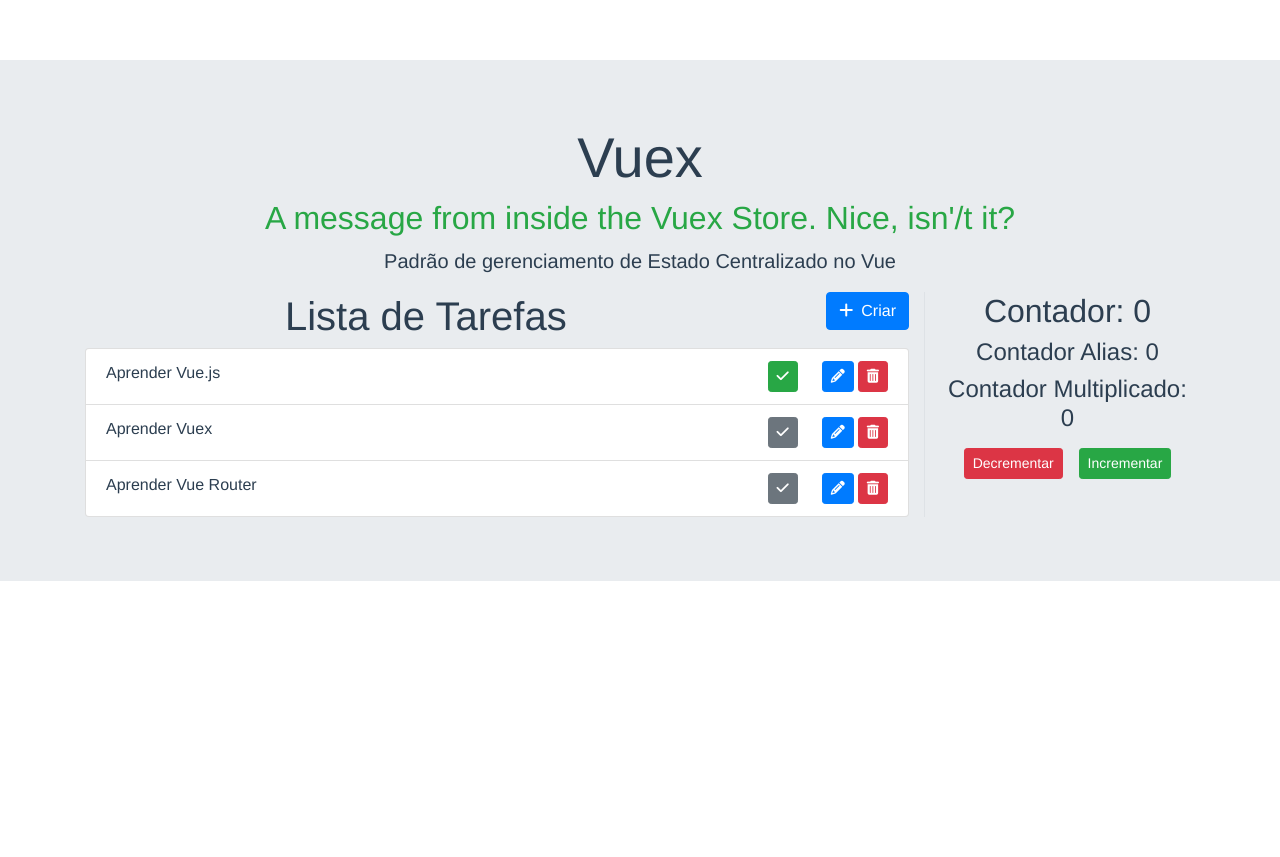
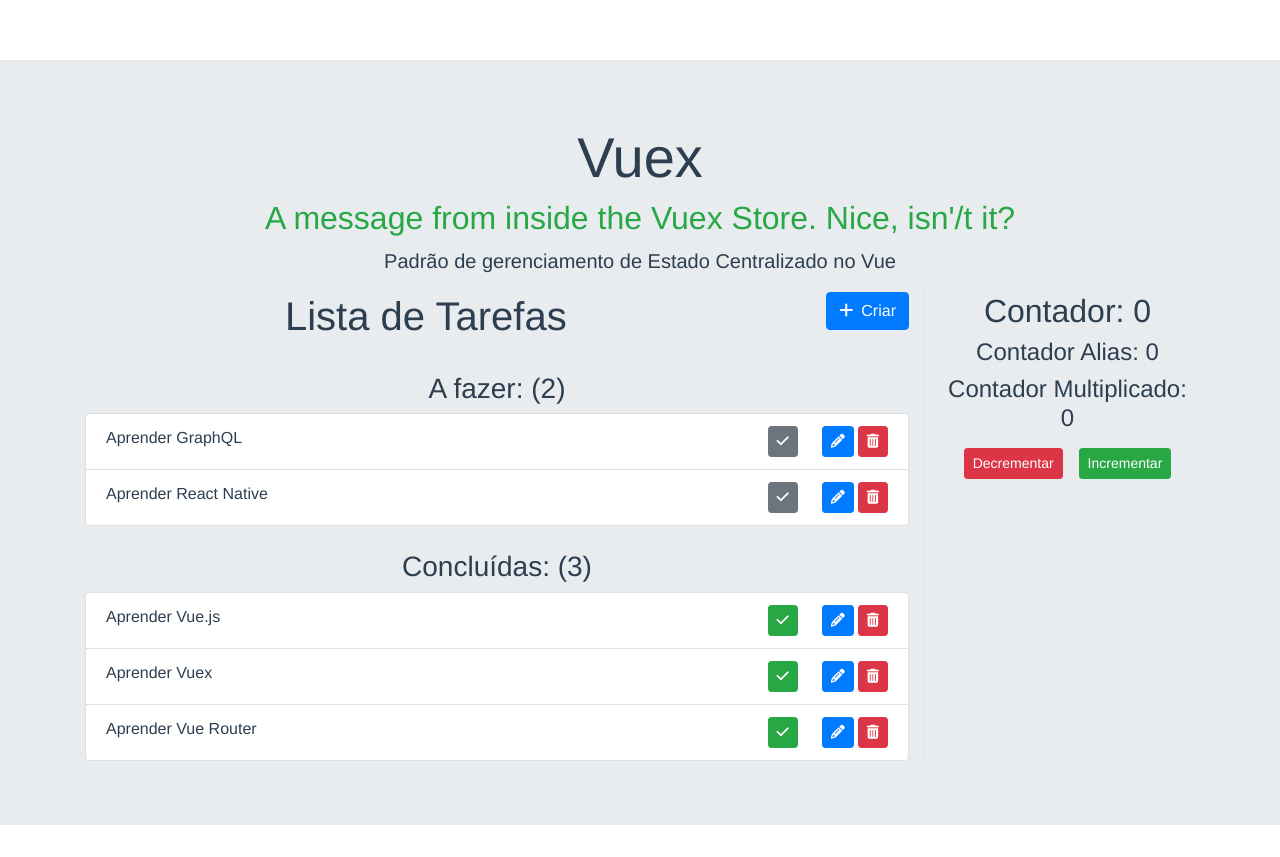
Before and after one commit to italofelipe/vuex-practice, a Vue app: page / in a window 1280 px wide. Before the commit the page ends 800 px from the top, so only its background shows below. Built offline with nearby package versions, Linux system fonts and the light colour scheme.

Commit message:
Implementado getters nos componentes.

```diff
--- a/src/components/TarefasLista.vue
+++ b/src/components/TarefasLista.vue
@@ -5,28 +5,51 @@
 				<h1 class="font-weight-light">Lista de Tarefas</h1>
 			</div>
 			<div class="col-sm-2">
-        <button class="btn btn-primary float-right" @click="exibirFormularioCriarTarefa">
+				<button
+					class="btn btn-primary float-right"
+					@click="exibirFormularioCriarTarefa"
+				>
 					<i class="fa fa-plus mr-2"></i>
 					<span>Criar</span>
 				</button>
 			</div>
 		</div>
 
-    <ul class="list-group" v-if="tarefas.length > 0">
+		<h3 class="font-weight-light mt-4">
+			A fazer: ({{ $store.getters.tarefasAFazer.length }})
+		</h3>
+
+		<ul class="list-group" v-if="$store.getters.tarefasAFazer.length > 0">
 			<TarafasListaItem
-        v-for="tarefa in tarefas"
+				v-for="tarefa in $store.getters.tarefasAFazer"
 				:key="tarefa.id"
 				:tarefa="tarefa"
 				@editar="selecionarTarefaParaEdicao"
 			/>
 		</ul>
-    <p v-else>Nenhuma tarefa criada.</p>
+		<p v-else>Nenhuma tarefa a fazer.</p>
+
+
+    <h3 class="font-weight-light mt-4">
+			Concluídas: ({{ $store.getters.totalTarefasConcluidas }})
+		</h3>
+
+		<ul class="list-group" v-if="$store.getters.tarefasConcluidas.length > 0">
+			<TarafasListaItem
+				v-for="tarefa in $store.getters.tarefasConcluidas"
+				:key="tarefa.id"
+				:tarefa="tarefa"
+				@editar="selecionarTarefaParaEdicao"
+			/>
+		</ul>
+		<p v-else>Nenhuma tarefa Foi concluída</p>
+
 		<TarafaSalvar v-if="exibirFormulario" :tarefa="tarefaSelecionada" />
 	</div>
 </template>
 
 <script>
-import { mapState} from 'vuex'
+import { mapState } from "vuex";
 import TarafasListaItem from "./TarafasListaItem";
 import TarafaSalvar from "./TarafaSalvar";
 export default {
@@ -39,7 +62,6 @@
 		return {
 			exibirFormulario: false,
 			tarefaSelecionada: undefined
-
 		};
 	},
 	methods: {
@@ -61,7 +83,7 @@
 		}
 	},
 	computed: {
-    ...mapState(['tarefas'])
+		...mapState(["tarefas"])
 	}
 };
 </script>
--- a/src/store.js
+++ b/src/store.js
@@ -1,17 +1,36 @@
-import Vue from 'vue'
-import Vuex from 'vuex'
+import Vue from "vue";
+import Vuex from "vuex";
 
-Vue.use(Vuex)
+Vue.use(Vuex);
 
 export default new Vuex.Store({
 	state: {
 		contador: 0,
 		tarefas: [
 			{ id: 1, titulo: "Aprender Vue.js", concluido: true },
-      { id: 2, titulo: "Aprender Vuex", concluido: false },
-      { id: 3, titulo: "Aprender Vue Router", concluido: false }
+			{ id: 2, titulo: "Aprender Vuex", concluido: true },
+			{ id: 3, titulo: "Aprender Vue Router", concluido: true },
+			{ id: 3, titulo: "Aprender GraphQL", concluido: false },
+			{ id: 3, titulo: "Aprender React Native", concluido: false }
 		],
 		nome: "A message from inside the Vuex Store. Nice, isn'/t it? "
-
+	},
+	/* Getters no Vuex são uma forma de se fazer uma tratativa em cima dos dados
+    que temos no estado Global da aplicação. No exemplo abaixo, fiz uma tratativa
+    para filtrar somente pelas  tarefas concluídas (e dps fiz outra tratativa para
+    filtrar pelas tarefas incompletas.) Desse modo, tiramos a responsabilidade dos
+    componentes de terem que fazer esse trabalho.
+  */
+	getters: {
+		//
+		tarefasConcluidas: state => {
+			return state.tarefas.filter(tarefa => tarefa.concluido === true);
+		},
+		tarefasAFazer: state => {
+			return state.tarefas.filter(tarefa => tarefa.concluido === false);
+		},
+		totalTarefasConcluidas: (state, getters) => {
+			return getters.tarefasConcluidas.length;
 		}
-})
+	}
+});
```
Lines whose indentation alone changed are shown as unchanged.
